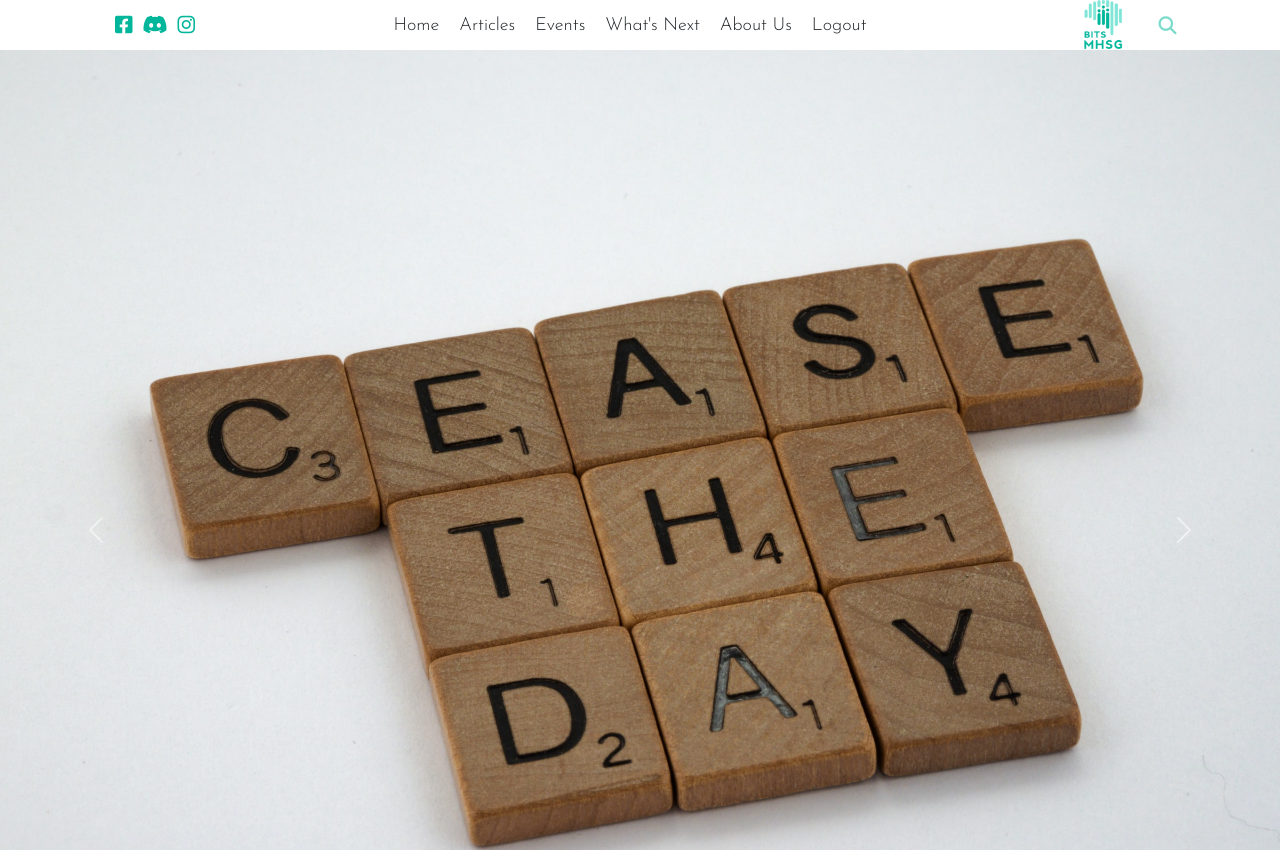
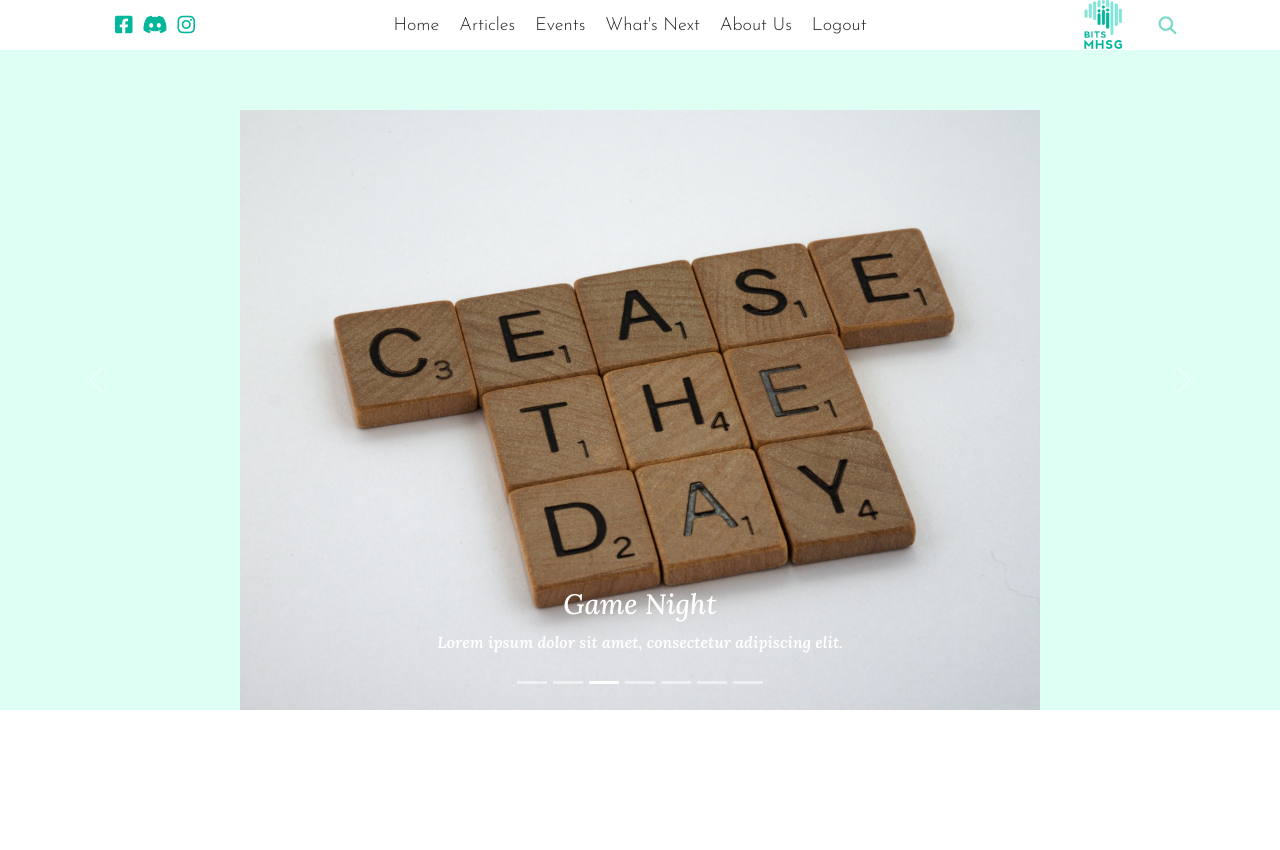
Before and after one commit to nikkiBot/bits-mhsg, a React (Create React App) app: page / in a window 1280 px wide. Shown: the top 850 px of the page. After the commit the page ends 800 px from the top, so only its background shows below. Built offline with nearby package versions, Linux system fonts and the light colour scheme.

Commit message:
posts/sidebar config initalised

```diff
--- a/src/components/CarouselContainer.jsx
+++ b/src/components/CarouselContainer.jsx
@@ -4,11 +4,11 @@ import { Carousel } from "react-bootstrap";
 
 const CarouselContainer = () =>{
     return (
-        <Carousel>
+        <Carousel className="CarouselContainer">
         <Carousel.Item interval={2000} pause = {false}>
           <img
-            className="d-block w-100"
-            src={require('./carousel_images/Long_Long.png')}
+            className="carouselimg d-block w-100"
+            src={require('./carousel_images/Logo_Long.png')}
             alt="logo"
           />
           <Carousel.Caption>
@@ -19,7 +19,7 @@ const CarouselContainer = () =>{
 
         <Carousel.Item interval={2000} pause = {false}>
           <img
-            className="d-block w-100"
+            className="carouselimg d-block w-100"
             src={require('./carousel_images/game-night.jpg')}
             alt="game night"
           />
@@ -31,7 +31,7 @@ const CarouselContainer = () =>{
 
         <Carousel.Item interval={2000}>
           <img
-            className="d-block w-100"
+            className="carouselimg d-block w-100"
             src={require('./carousel_images/game-night-1.jpg')}
             alt="game night 1"
           />
@@ -43,7 +43,7 @@ const CarouselContainer = () =>{
 
         <Carousel.Item interval={2000}>
           <img
-            className="d-block w-100"
+            className="carouselimg d-block w-100"
             src={require('./carousel_images/silent-struggle.jpg')}
             alt="Silent Struggle"
           />
@@ -55,7 +55,7 @@ const CarouselContainer = () =>{
 
         <Carousel.Item interval={2000} pause = {false}>
           <img
-            className="d-block w-100"
+            className="carouselimg d-block w-100"
             src={require('./carousel_images/silent-struggle-1.jpg')}
             alt="Silent Struggle"
           />
@@ -67,7 +67,7 @@ const CarouselContainer = () =>{
 
         <Carousel.Item interval={2000} pause = {false}>
           <img
-            className="d-block w-100"
+            className="carouselimg d-block w-100"
             src={require('./carousel_images/talk-it-out.jpg')}
             alt="talk-it-out"
           />
@@ -79,7 +79,7 @@ const CarouselContainer = () =>{
 
         <Carousel.Item interval={2000} pause = {false}>
           <img
-            className="d-block w-100"
+            className="carouselimg d-block w-100"
             src={require('./carousel_images/talk-it-out-1.jpg')}
             alt="talk-it-out"
           />
--- a/src/header/header.css
+++ b/src/header/header.css
@@ -0,0 +1,12 @@
+.carouselimg{
+    width: 100%;
+    height: 600px ;
+    margin-top: 60px;
+    object-fit:contain;
+}
+.CarouselContainer{
+    background-color:rgb(221, 255, 244);
+    font-family : 'Lora', serif;
+    font-weight:600;
+    color : rgb(24, 179, 199);
+}
--- a/src/pages/home/Home.jsx
+++ b/src/pages/home/Home.jsx
@@ -1,11 +1,16 @@
 import Header from "../../header/Header"
+import Posts from "../../posts/Posts"
+import Sidebar from "../../sidebar/Sidebar"
 import "./home.css"
 
 export default function Home() {
   return (
-    <div className="home">
-        <Header/>
-        homepage
-    </div>
+    <>
+      <Header/>
+      <div className="home">
+          <Posts/>
+          <Sidebar/>
+      </div>
+    </>
   )
 }
--- a/src/posts/Posts.jsx
+++ b/src/posts/Posts.jsx
@@ -0,0 +1,9 @@
+import "./posts.css"
+
+export default function Posts() {
+  return (
+    <div className="posts">
+
+    </div>
+  )
+}
--- a/src/sidebar/Sidebar.jsx
+++ b/src/sidebar/Sidebar.jsx
@@ -0,0 +1,9 @@
+import "./sidebar.css"
+
+export default function Sidebar() {
+  return (
+    <div className="sidebar">
+
+    </div>
+  )
+}
```
